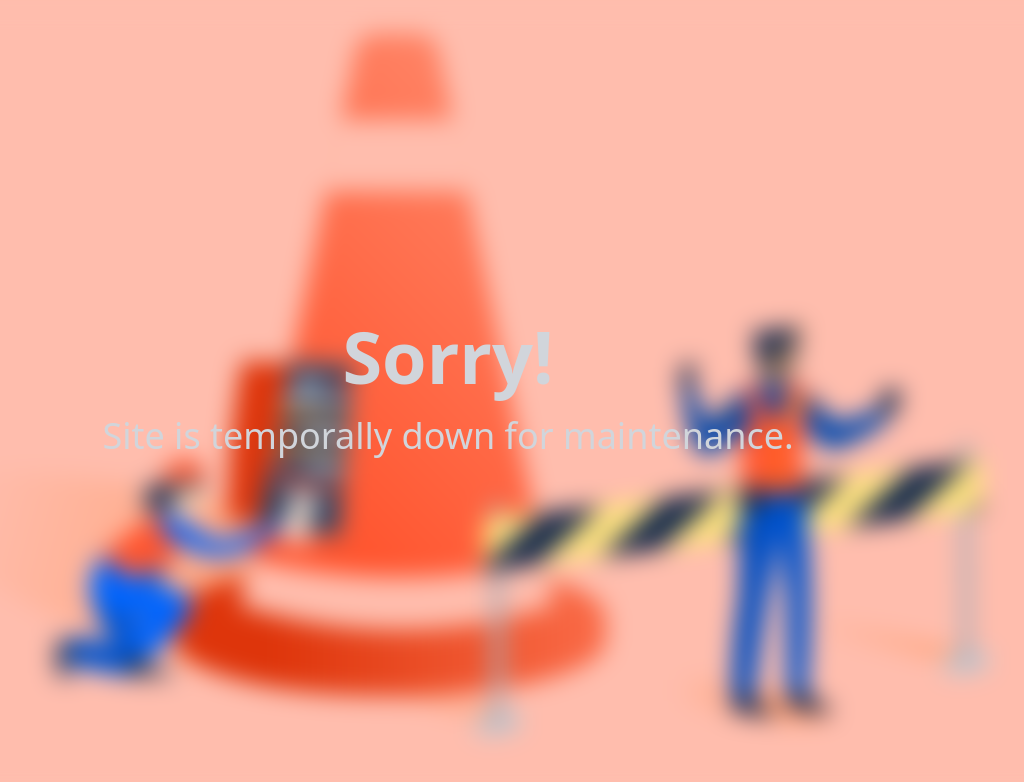
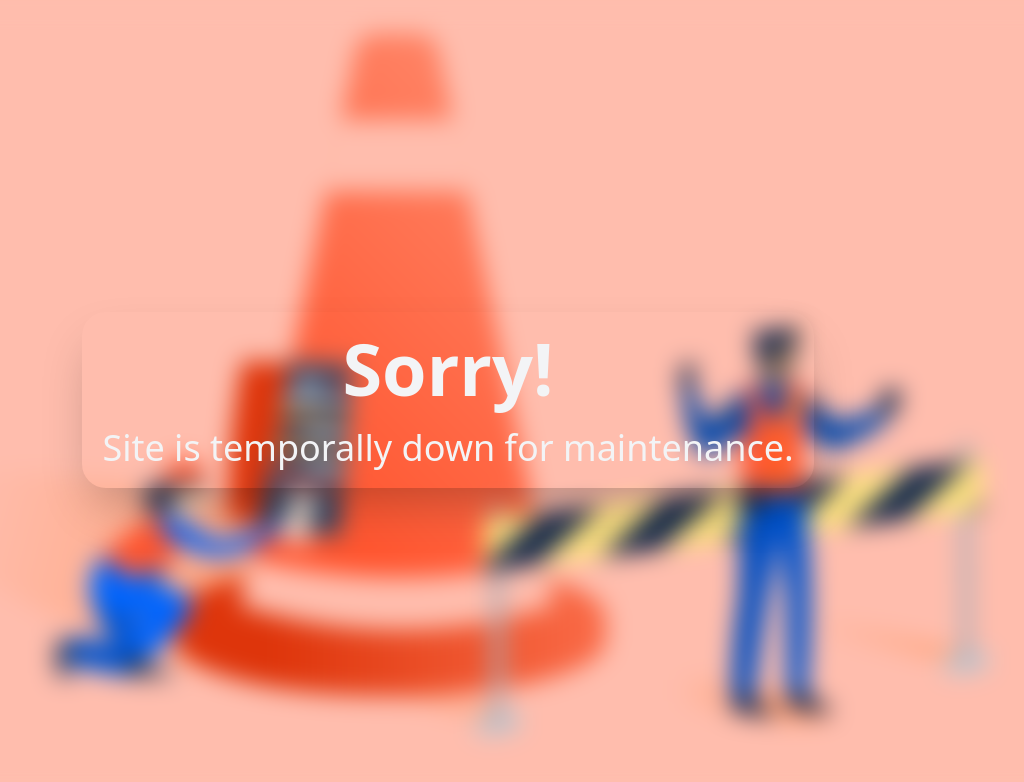
Before and after one commit to Mischmaschine/Maintenance-Page, a React (Create React App) app: page / in a window 1280 px wide. Shown: the top 782 px of the page, without its empty margins (192-1216 px from the left). Built offline with nearby package versions, Linux system fonts and the light colour scheme.

Commit message:
fix: centered text & div, text highlighted

```diff
--- a/src/components/Maintenance.tsx
+++ b/src/components/Maintenance.tsx
@@ -1,14 +1,15 @@
 export default function Maintenance() {
     return (
+        <div className="flex h-screen justify-center items-center">
+            <div className="text-center">
+                <div className="text-gray-100 font-light text-center ">
+                    <div className="backdrop-blur-xl backdrop-brightness-95 rounded-3xl p-5 shadow-2xl">
+                        <h1 className="text-7xl font-bold">Sorry!</h1>
+                        <br/>
+                        <h2 className="text-4xl">Site is temporally down for
+                            maintenance.</h2>
+                    </div>
 
-        <div className="h-screen items-center flex m-auto">
-            <div className="w-full">
-                <div className="text-gray-300 font-light text-center">
-                    <h1 className="text-7xl font-bold">Sorry!</h1>
-                    <br/>
-                    <h2 className="text-4xl">Site is temporally down for
-                        maintenance.</h2>
-                    <br/>
                 </div>
             </div>
         </div>)
```
